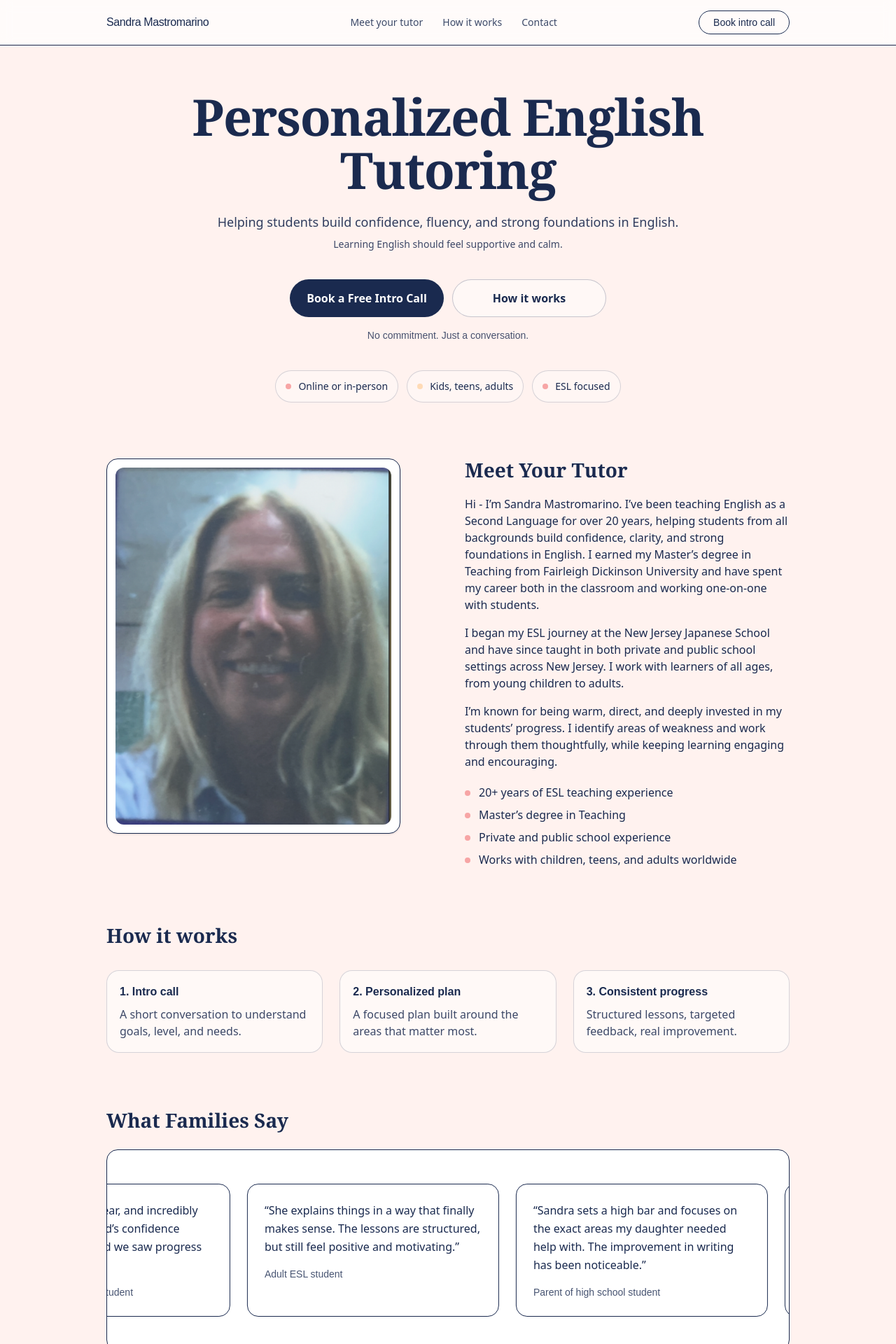
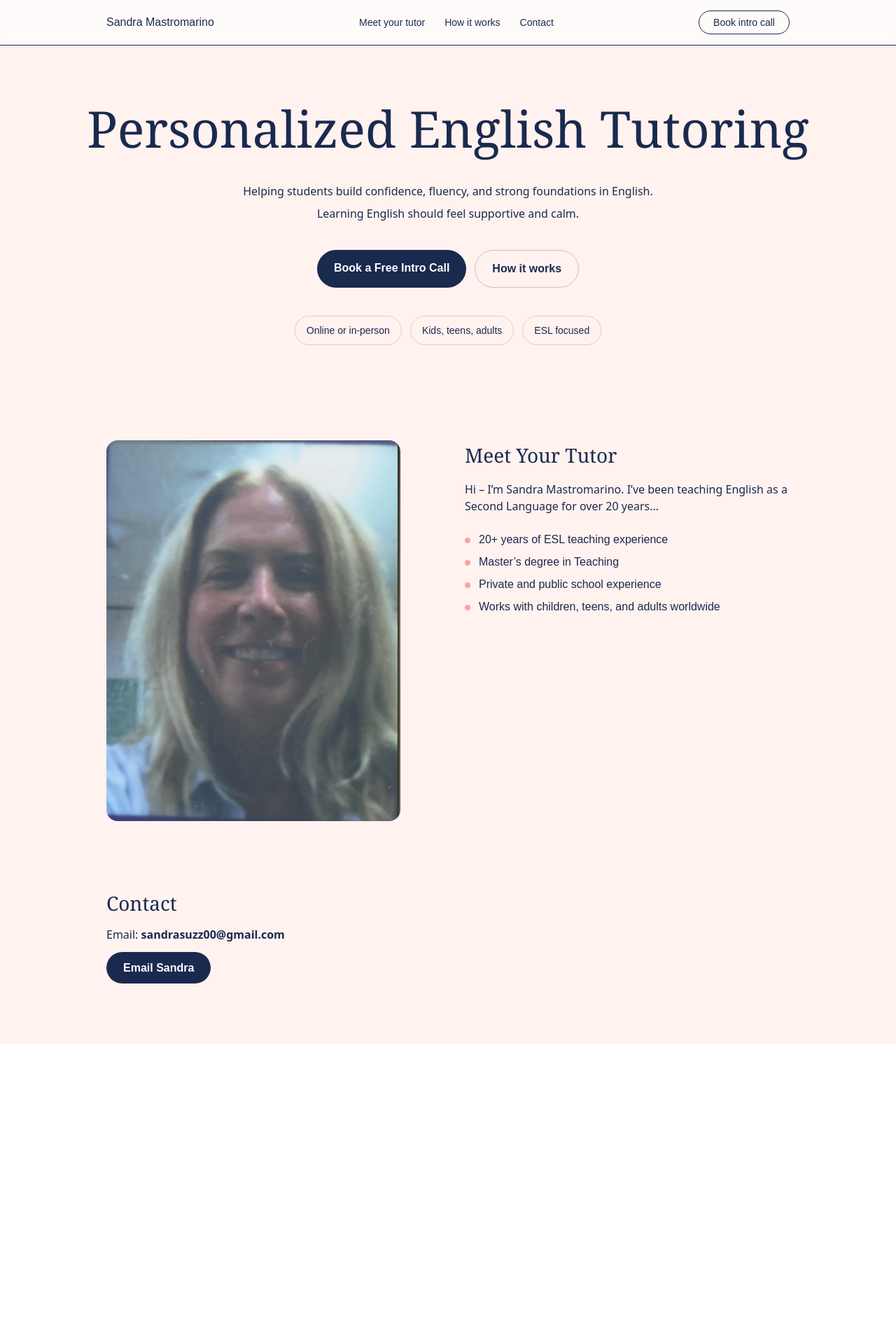
Before and after one commit to Ryan-Zihenni/sandra-tutoring, a Next.js app: page / in a window 1280 px wide. Shown: the top 1920 px of the page at 70% size. After the commit the page ends 1491 px from the top, so only its background shows below. Built offline with nearby package versions, Linux system fonts and the light colour scheme.

Commit message:
Add contact email button

```diff
--- a/app/page.tsx
+++ b/app/page.tsx
@@ -4,10 +4,10 @@ import Image from "next/image";
 import { useEffect, useMemo, useState } from "react";
 
 const COLORS = {
-  bg: "#FFF2EF", // lightest
-  navy: "#1A2A4F", // darkest for text
-  pink: "#F7A5A5", // accent
-  peach: "#FFDBB6", // secondary accent
+  bg: "#FFF2EF",
+  navy: "#1A2A4F",
+  pink: "#F7A5A5",
+  peach: "#FFDBB6",
 };
 
 const testimonials = [
@@ -49,7 +49,6 @@ function Bullet({ children }: { children: React.ReactNode }) {
       <span
         className="mt-[9px] h-2 w-2 rounded-full"
         style={{ background: COLORS.pink }}
-        aria-hidden="true"
       />
       <span>{children}</span>
     </li>
@@ -68,26 +67,6 @@ export default function Home() {
     return () => window.removeEventListener("keydown", onKey);
   }, []);
 
-  useEffect(() => {
-    if (!mobileOpen) return;
-
-    const onResize = () => {
-      if (window.innerWidth >= 768) setMobileOpen(false);
-    };
-    window.addEventListener("resize", onResize);
-
-    return () => window.removeEventListener("resize", onResize);
-  }, [mobileOpen]);
-
-  useEffect(() => {
-    if (!mobileOpen) return;
-    const prev = document.body.style.overflow;
-    document.body.style.overflow = "hidden";
-    return () => {
-      document.body.style.overflow = prev;
-    };
-  }, [mobileOpen]);
-
   const NavLinks = ({ onClick }: { onClick?: () => void }) => (
     <>
       <a href="#about" onClick={onClick} className="nav-link">
@@ -103,18 +82,12 @@ export default function Home() {
   );
 
   return (
-    <main
-      style={{ background: COLORS.bg, color: COLORS.navy }}
-      className="min-h-screen"
-    >
-      {/* Top Nav */}
+    <main style={{ background: COLORS.bg, color: COLORS.navy }} className="min-h-screen">
+      {/* Nav */}
       <header className="sticky top-0 z-50 border-b bg-white/70 backdrop-blur">
         <div className="max-w-5xl mx-auto px-6 h-16 flex items-center justify-between">
-          <a href="#" className="font-medium tracking-tight">
-            Sandra Mastromarino
-          </a>
+          <span className="font-medium">Sandra Mastromarino</span>
 
-          {/* Desktop nav */}
           <nav className="hidden md:flex items-center gap-7 text-sm">
             <NavLinks />
           </nav>
@@ -129,40 +102,23 @@ export default function Home() {
             </a>
           </div>
 
-          {/* Mobile hamburger */}
           <button
-            type="button"
-            className="md:hidden rounded-lg p-2 border"
-            style={{ borderColor: "rgba(26,42,79,0.25)" }}
-            aria-label="Open menu"
-            aria-expanded={mobileOpen}
-            onClick={() => setMobileOpen((v) => !v)}
+            className="md:hidden p-2 border rounded-lg"
+            onClick={() => setMobileOpen(!mobileOpen)}
           >
-            <span
-              className="block w-5 h-[2px] mb-1"
-              style={{ background: COLORS.navy }}
-            />
-            <span
-              className="block w-5 h-[2px] mb-1"
-              style={{ background: COLORS.navy }}
-            />
-            <span
-              className="block w-5 h-[2px]"
-              style={{ background: COLORS.navy }}
-            />
+            ☰
           </button>
         </div>
 
-        {/* Mobile menu panel */}
         {mobileOpen && (
-          <div className="md:hidden border-t bg-white/95">
-            <div className="max-w-5xl mx-auto px-6 py-4 flex flex-col gap-4">
+          <div className="md:hidden bg-white border-t">
+            <div className="px-6 py-4 flex flex-col gap-4">
               <NavLinks onClick={() => setMobileOpen(false)} />
               <a
                 href="#contact"
                 onClick={() => setMobileOpen(false)}
-                className="rounded-xl px-4 py-3 text-sm font-medium text-center"
-                style={{ background: COLORS.navy, color: "white" }}
+                className="rounded-xl px-4 py-3 text-center text-white"
+                style={{ background: COLORS.navy }}
               >
                 Book a Free Intro Call
               </a>
@@ -172,19 +128,15 @@ export default function Home() {
       </header>
 
       {/* Hero */}
-      <section className="pt-16 pb-10">
-        <div className="max-w-5xl mx-auto px-6 text-center">
-          <h1 className="headline font-semibold tracking-tight">
-            Personalized English Tutoring
-          </h1>
+      <section className="pt-16 pb-10 text-center">
+        <h1 className="headline">Personalized English Tutoring</h1>
 
-          <div className="mt-6 space-y-2 max-w-3xl mx-auto">
-            <p className="subhead">
-              Helping students build confidence, fluency, and strong foundations in
-              English.
+        <p className="subhead mt-6">
+          Helping students build confidence, fluency, and strong foundations in English.
         </p>
-            <p className="support">Learning English should feel supportive and calm.</p>
-          </div>
+        <p className="support mt-2">
+          Learning English should feel supportive and calm.
+        </p>
 
         <div className="mt-10 flex flex-col sm:flex-row justify-center gap-3">
           <a
@@ -194,78 +146,37 @@ export default function Home() {
           >
             Book a Free Intro Call
           </a>
-            <a
-              href="#how"
-              className="cta-secondary"
-              style={{ borderColor: "rgba(26,42,79,0.25)" }}
-            >
+          <a href="#how" className="cta-secondary">
             How it works
           </a>
         </div>
 
-          <div className="mt-4 text-sm opacity-80">
-            No commitment. Just a conversation.
-          </div>
-
         <div className="mt-10 flex flex-col sm:flex-row justify-center gap-3 text-sm">
-            <div className="chip">
-              <span className="chip-dot" style={{ background: COLORS.pink }} />
-              Online or in-person
-            </div>
-            <div className="chip">
-              <span className="chip-dot" style={{ background: COLORS.peach }} />
-              Kids, teens, adults
-            </div>
-            <div className="chip">
-              <span className="chip-dot" style={{ background: COLORS.pink }} />
-              ESL focused
-            </div>
-          </div>
+          <div className="chip">Online or in-person</div>
+          <div className="chip">Kids, teens, adults</div>
+          <div className="chip">ESL focused</div>
         </div>
       </section>
 
       {/* About */}
-      <section id="about" className="max-w-5xl mx-auto px-6 pb-24 pt-10">
-        <div className="grid md:grid-cols-2 gap-12 items-start">
-          <div className="flex justify-center md:justify-start">
-            <div className="rounded-2xl border p-3 bg-white shadow-sm w-full max-w-[420px]">
+      <section id="about" className="max-w-5xl mx-auto px-6 py-24">
+        <div className="grid md:grid-cols-2 gap-12">
           <Image
             src="/tutor.jpg"
             alt="Sandra Mastromarino"
-                width={520}
-                height={650}
-                className="rounded-xl object-cover w-full h-auto"
-                priority
+            width={420}
+            height={520}
+            className="rounded-2xl"
           />
-            </div>
-          </div>
 
           <div>
-            <h2 className="section-title font-semibold">Meet Your Tutor</h2>
-
-            <div className="mt-5 space-y-4 body-copy">
-              <p>
-                Hi - I’m Sandra Mastromarino. I’ve been teaching English as a Second
-                Language for over 20 years, helping students from all backgrounds build
-                confidence, clarity, and strong foundations in English. I earned my
-                Master’s degree in Teaching from Fairleigh Dickinson University and have
-                spent my career both in the classroom and working one-on-one with
-                students.
+            <h2 className="section-title">Meet Your Tutor</h2>
+            <p className="body-copy mt-4">
+              Hi – I’m Sandra Mastromarino. I’ve been teaching English as a Second Language
+              for over 20 years...
             </p>
 
-              <p>
-                I began my ESL journey at the New Jersey Japanese School and have since
-                taught in both private and public school settings across New Jersey. I
-                work with learners of all ages, from young children to adults.
-              </p>
-
-              <p>
-                I’m known for being warm, direct, and deeply invested in my students’
-                progress. I identify areas of weakness and work through them thoughtfully,
-                while keeping learning engaging and encouraging.
-              </p>
-
-              <ul className="mt-5 space-y-2">
+            <ul className="mt-6 space-y-2">
               <Bullet>20+ years of ESL teaching experience</Bullet>
               <Bullet>Master’s degree in Teaching</Bullet>
               <Bullet>Private and public school experience</Bullet>
@@ -273,156 +184,51 @@ export default function Home() {
             </ul>
           </div>
         </div>
-        </div>
+      </section>
 
-        {/* How it works */}
-        <section id="how" className="mt-20">
-          <h2 className="section-title font-semibold">How it works</h2>
+      {/* Contact */}
+      <section id="contact" className="max-w-5xl mx-auto px-6 pb-24">
+        <h2 className="section-title">Contact</h2>
 
-          <div className="mt-8 grid md:grid-cols-3 gap-6">
-            <div className="card">
-              <div className="card-title">1. Intro call</div>
-              <p className="card-body">
-                A short conversation to understand goals, level, and needs.
+        <p className="body-copy mt-3">
+          Email: <strong>sandrasuzz00@gmail.com</strong>
         </p>
-            </div>
-            <div className="card">
-              <div className="card-title">2. Personalized plan</div>
-              <p className="card-body">
-                A focused plan built around the areas that matter most.
-              </p>
-            </div>
-            <div className="card">
-              <div className="card-title">3. Consistent progress</div>
-              <p className="card-body">
-                Structured lessons, targeted feedback, real improvement.
-              </p>
-            </div>
+
+        <div className="mt-6">
+          <a
+            href="mailto:sandrasuzz00@gmail.com?subject=Tutoring%20Inquiry"
+            className="cta-primary"
+            style={{ background: COLORS.navy, color: "white" }}
+          >
+            Email Sandra
+          </a>
         </div>
       </section>
 
-        {/* Testimonials */}
-        <section className="mt-20">
-          <h2 className="section-title font-semibold">What Families Say</h2>
-
-          <div className="mt-6 relative overflow-hidden border rounded-2xl bg-white">
-            <div className="marquee flex gap-6 px-6 py-12 whitespace-nowrap">
-              {loop.map((t, i) => (
-                <div
-                  key={i}
-                  className="w-[320px] sm:w-[360px] shrink-0 rounded-2xl border p-6 bg-white whitespace-normal"
-                >
-                  <p className="body-copy leading-relaxed">“{t.quote}”</p>
-                  <p className="mt-4 text-sm opacity-80 font-medium">{t.name}</p>
-                </div>
-              ))}
-            </div>
-          </div>
-        </section>
-
-        {/* Contact */}
-        <section id="contact" className="mt-20 border-t pt-12">
-          <h2 className="section-title font-semibold">Contact</h2>
-          <p className="mt-3 body-copy">
-            Email: <span className="font-medium">sandrasuzz00@gmail.com</span>
-          </p>
-        </section>
-      </section>
-
       <style>{`
-        /* Typography */
         .headline {
-          font-family: ui-serif, Georgia, Cambria, "Times New Roman", Times, serif;
-          font-size: clamp(40px, 6vw, 72px);
-          line-height: 1.05;
-          margin: 0;
-          letter-spacing: -0.02em;
+          font-family: ui-serif, Georgia, serif;
+          font-size: clamp(42px, 6vw, 72px);
         }
         .section-title {
-          font-family: ui-serif, Georgia, Cambria, "Times New Roman", Times, serif;
+          font-family: ui-serif, Georgia, serif;
           font-size: 28px;
-          line-height: 1.2;
-          margin: 0;
         }
-        .body-copy, .subhead, .support, .nav-link, .cta-primary, .cta-secondary, .chip, .card-body {
-          font-family: ui-sans-serif, system-ui, -apple-system, Segoe UI, Roboto, Helvetica, Arial, "Apple Color Emoji", "Segoe UI Emoji";
+        .body-copy, .subhead, .support {
+          font-family: system-ui, sans-serif;
         }
-        .subhead {
-          font-size: 18px;
-          line-height: 1.5;
-          opacity: 0.9;
-        }
-        .support {
-          font-size: 14px;
-          line-height: 1.4;
-          opacity: 0.85;
-        }
-
-        /* Nav */
-        .nav-link {
-          opacity: 0.85;
-          transition: opacity 150ms ease;
-        }
-        .nav-link:hover {
-          opacity: 1;
-        }
-
-        /* Buttons */
         .cta-primary, .cta-secondary {
           border-radius: 9999px;
-          padding: 14px 22px;
+          padding: 14px 24px;
           font-weight: 600;
-          display: inline-flex;
-          align-items: center;
-          justify-content: center;
-          min-width: 220px;
         }
         .cta-secondary {
-          border-width: 1px;
-          background: rgba(255,255,255,0.45);
+          border: 1px solid rgba(0,0,0,0.2);
         }
-
-        /* Chips */
         .chip {
-          display: inline-flex;
-          align-items: center;
-          justify-content: center;
-          gap: 10px;
-          border: 1px solid rgba(26,42,79,0.18);
-          padding: 12px 14px;
+          border: 1px solid rgba(0,0,0,0.15);
           border-radius: 9999px;
-          background: rgba(255,255,255,0.35);
-        }
-        .chip-dot {
-          width: 8px;
-          height: 8px;
-          border-radius: 9999px;
-          flex: none;
-        }
-
-        /* Cards */
-        .card {
-          border: 1px solid rgba(26,42,79,0.18);
-          border-radius: 18px;
-          padding: 18px;
-          background: rgba(255,255,255,0.5);
-        }
-        .card-title {
-          font-weight: 700;
-        }
-        .card-body {
-          margin-top: 8px;
-          opacity: 0.85;
-        }
-
-        /* Marquee */
-        .marquee {
-          width: max-content;
-          animation: marquee-scroll 65s linear infinite;
-        }
-        @keyframes marquee-scroll {
-          from { transform: translateX(0); }
-          to { transform: translateX(-50%); }
+          padding: 10px 16px;
         }
       `}</style>
     </main>
```
Lines whose indentation alone changed are shown as unchanged.
